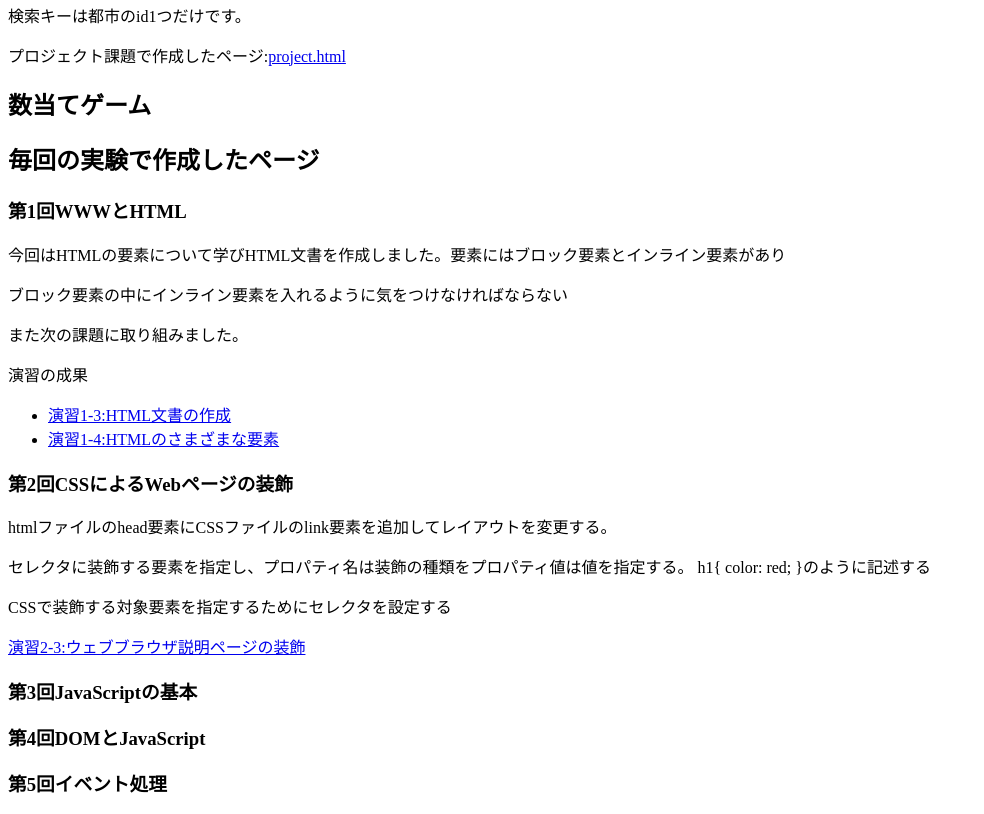
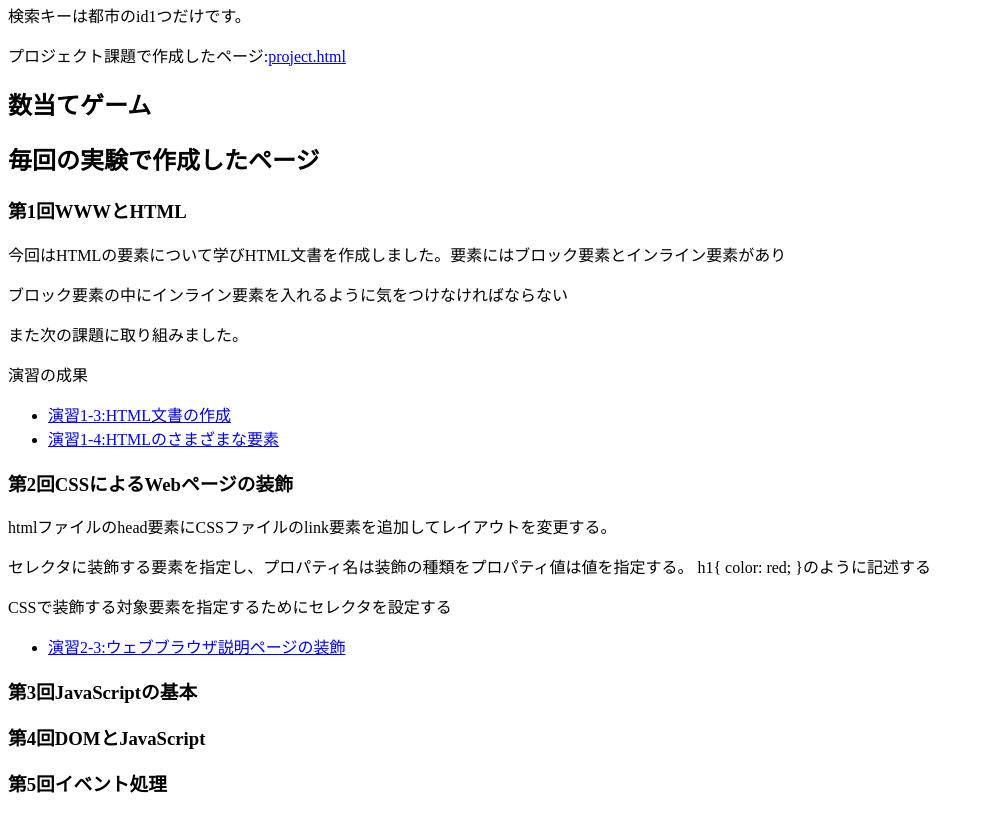
Before and after one commit to G285052022/medialabo, a plain HTML site: page index.html in a window 1280 px wide. Shown: the part 404-1218 px from the top of the page, without its empty margins (0-984 px from the left). Drawn offline with Linux system fonts and the light colour scheme.

Commit message:
第二回課題

```diff
--- a/index.html
+++ b/index.html
@@ -33,7 +33,9 @@
         <p>htmlファイルのhead要素にCSSファイルのlink要素を追加してレイアウトを変更する。</p>
         <p>セレクタに装飾する要素を指定し、プロパティ名は装飾の種類をプロパティ値は値を指定する。 h1{ color: red; }のように記述する</p>
         <p>CSSで装飾する対象要素を指定するためにセレクタを設定する</p>
-        <a href="practice-css/browser-intro.html" target="_blank">演習2-3:ウェブブラウザ説明ページの装飾</a>
+        <ul>
+          <li><a href="practice-css/browser-intro.html" target="_blank">演習2-3:ウェブブラウザ説明ページの装飾</a></li>
+        </ul>
     <h3>第3回JavaScriptの基本</h3>
 
     <h3>第4回DOMとJavaScript</h3>
```
